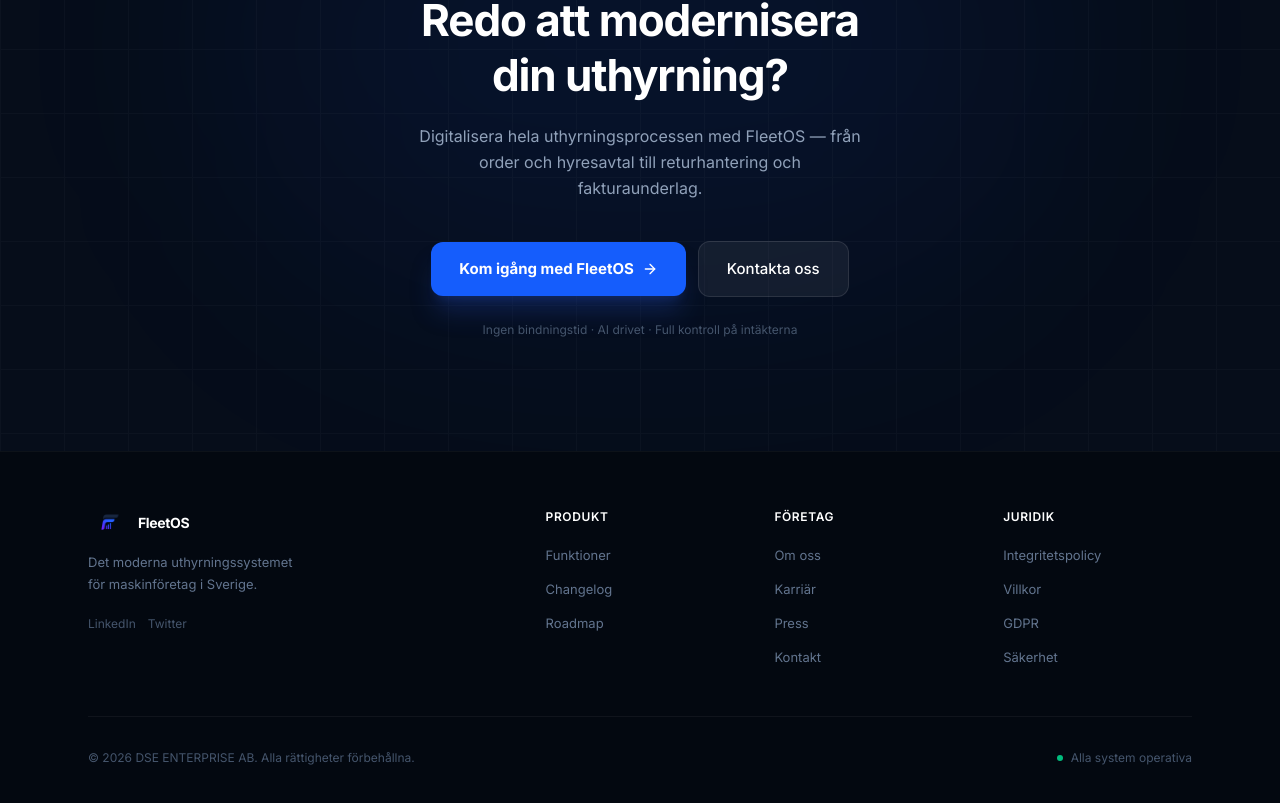
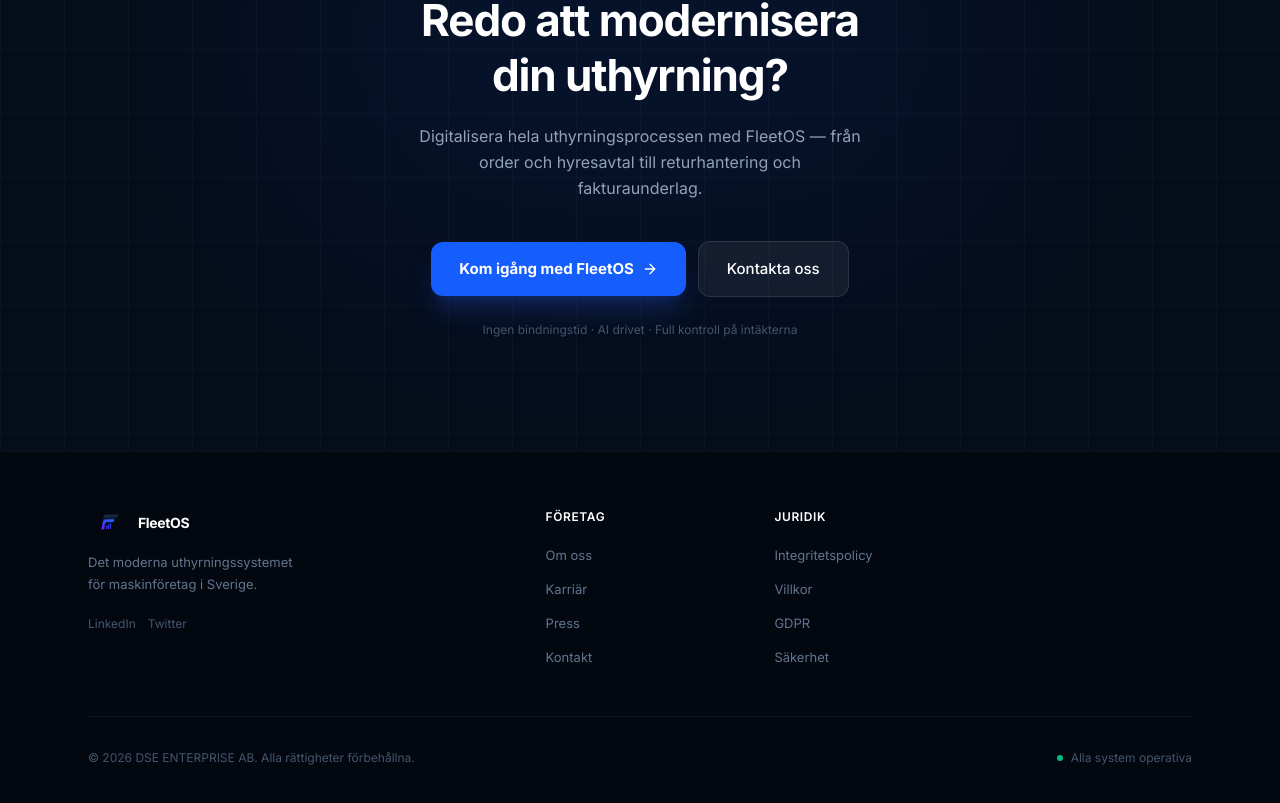
Before and after one commit to DavidWestlundcode/Fleetrent, a Next.js app: page / in a window 1280 px wide. Shown: the part 8291-9094 px from the top of the page. Built offline with nearby package versions, Linux system fonts and the light colour scheme.

Commit message:
Remove Produkt column (Changelog, Roadmap) from footer

```diff
--- a/src/app/page.tsx
+++ b/src/app/page.tsx
@@ -1067,11 +1067,6 @@
               </div>
             </div>
             {[
-              { title: 'Produkt', links: [
-                { label: 'Funktioner', href: '/funktioner' },
-                { label: 'Changelog', href: '/changelog' },
-                { label: 'Roadmap', href: '/roadmap' },
-              ]},
               { title: 'Företag', links: [
                 { label: 'Om oss', href: '/om-oss' },
                 { label: 'Karriär', href: '/karriar' },
```
